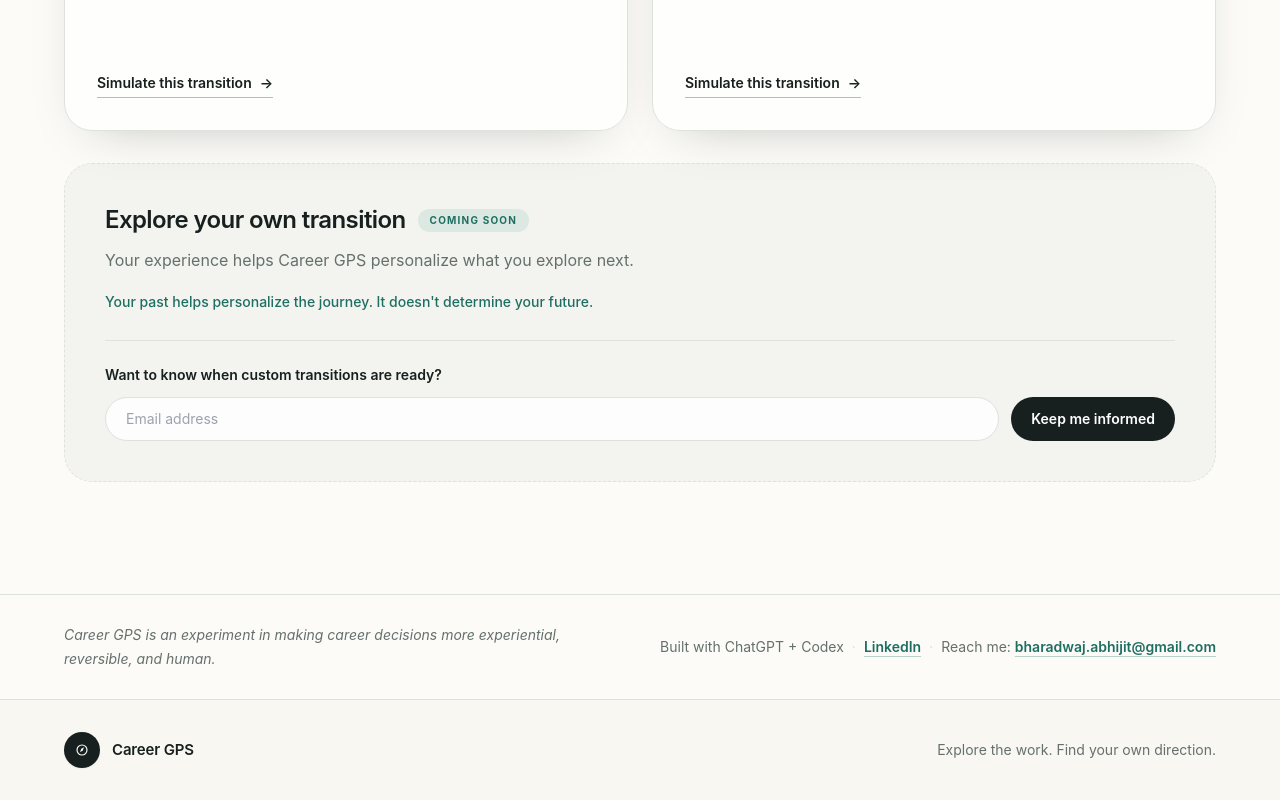
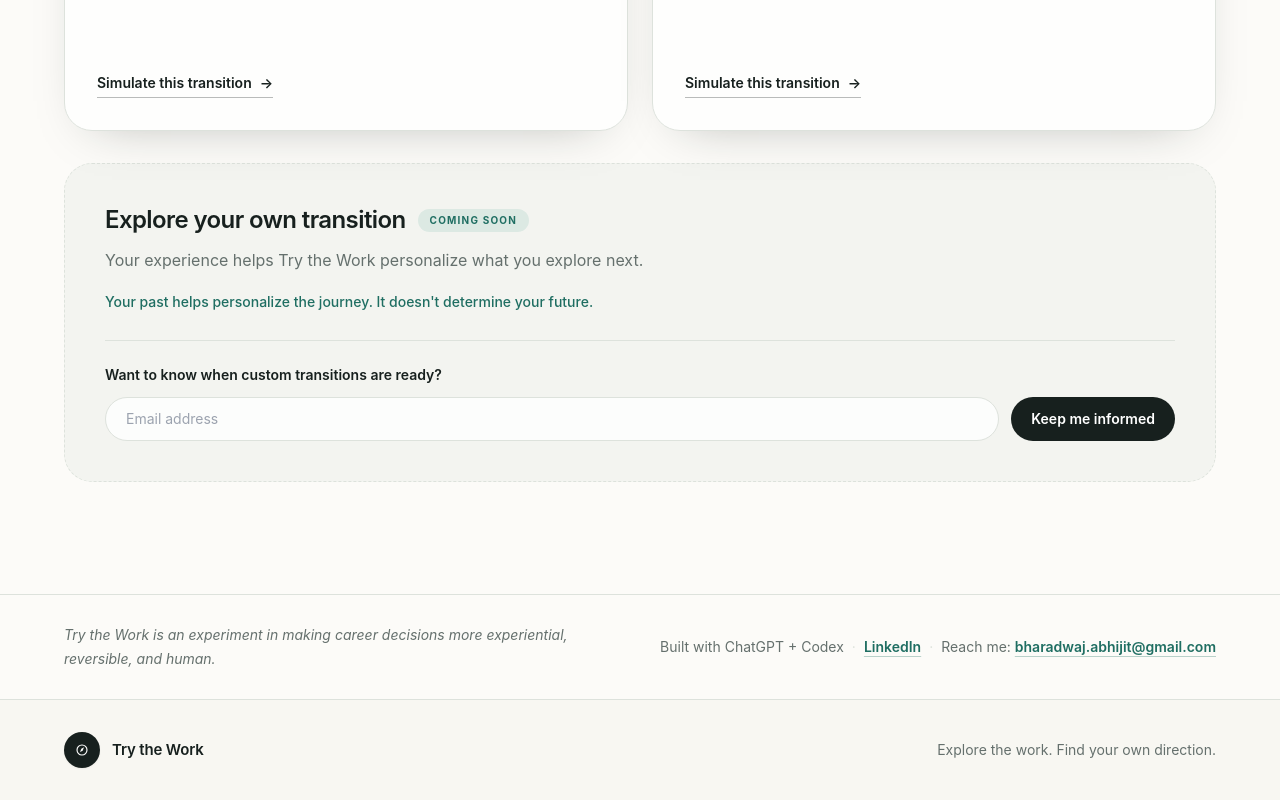
Before and after one commit to AbhijitBharadwaj123/career-gps, a React (Vite) app: page / in a window 1280 px wide. Shown: the part 1294-2094 px from the top of the page. Built offline with nearby package versions, Linux system fonts and the light colour scheme.

Commit message:
Update Try the Work interface copy

```diff
--- a/src/components/About.jsx
+++ b/src/components/About.jsx
@@ -5,9 +5,9 @@ const linkClasses = 'font-semibold text-accent underline decoration-accent/30 un
 
 export default function About() {
   return (
-    <section className="border-t border-line bg-white/45 px-6 py-7 sm:px-8 lg:px-10" aria-label="Career GPS philosophy and contact">
+    <section className="border-t border-line bg-white/45 px-6 py-7 sm:px-8 lg:px-10" aria-label="Try the Work philosophy and contact">
       <div className="mx-auto flex max-w-6xl flex-col gap-3 text-sm leading-6 text-muted md:flex-row md:items-center md:justify-between md:gap-8">
-        <p className="max-w-3xl italic">Career GPS is an experiment in making career decisions more experiential, reversible, and human.</p>
+        <p className="max-w-3xl italic">Try the Work is an experiment in making career decisions more experiential, reversible, and human.</p>
         <p className="md:shrink-0">
           <span>Built with ChatGPT + Codex</span>
           <span className="mx-2 text-line" aria-hidden="true">·</span>
--- a/src/components/Brand.jsx
+++ b/src/components/Brand.jsx
@@ -6,7 +6,7 @@ export default function Brand() {
     <Link
       to="/"
       className="inline-flex items-center gap-3 rounded-full focus-visible:outline-none focus-visible:ring-2 focus-visible:ring-accent focus-visible:ring-offset-4 focus-visible:ring-offset-canvas"
-      aria-label="Career GPS home"
+      aria-label="Try the Work home"
     >
       <span className="grid h-9 w-9 place-items-center rounded-full bg-ink text-white shadow-sm">
         <svg viewBox="0 0 24 24" className="h-4 w-4" aria-hidden="true">
@@ -14,7 +14,7 @@ export default function Brand() {
           <path d="m9 15 2-5 4-2-2 5-4 2Z" fill="currentColor" />
         </svg>
       </span>
-      <span className="text-[15px] font-semibold tracking-[-0.01em] text-ink">Career GPS</span>
+      <span className="text-[15px] font-semibold tracking-[-0.01em] text-ink">Try the Work</span>
     </Link>
   )
 }
--- a/src/components/FeedbackModal.jsx
+++ b/src/components/FeedbackModal.jsx
@@ -55,8 +55,8 @@ export default function FeedbackModal({ open, onClose, outcomeId, transitionId =
       <section className="my-4 max-h-[calc(100vh-2rem)] w-full max-w-2xl overflow-y-auto rounded-[1.75rem] border border-line bg-canvas p-6 shadow-lift sm:p-8" role="dialog" aria-modal="true" aria-labelledby="feedback-heading">
         <div className="flex items-start justify-between gap-6">
           <div>
-            <p className="text-xs font-semibold uppercase tracking-[0.16em] text-accent">Career GPS team</p>
-            <h2 id="feedback-heading" className="mt-2 font-display text-3xl tracking-[-0.035em] text-ink">Give feedback on Career GPS</h2>
+            <p className="text-xs font-semibold uppercase tracking-[0.16em] text-accent">Try the Work team</p>
+            <h2 id="feedback-heading" className="mt-2 font-display text-3xl tracking-[-0.035em] text-ink">Give feedback on Try the Work</h2>
             <p className="mt-3 text-sm leading-6 text-muted">Tell us what helped, what felt confusing, or what you&apos;d like to explore next.</p>
           </div>
           <button type="button" autoFocus onClick={onClose} className="rounded-full border border-line px-3 py-1.5 text-sm text-muted hover:text-ink">Close</button>
@@ -65,7 +65,7 @@ export default function FeedbackModal({ open, onClose, outcomeId, transitionId =
         {status === 'success' ? (
           <div className="mt-8 rounded-2xl border border-accent/15 bg-sage/55 p-6">
             <h3 className="font-display text-3xl text-ink">Thank you.</h3>
-            <p className="mt-3 leading-7 text-muted">Your feedback will help shape what Career GPS explores next.</p>
+            <p className="mt-3 leading-7 text-muted">Your feedback will help shape what Try the Work explores next.</p>
           </div>
         ) : (
           <form name="career-gps-feedback" data-netlify="true" onSubmit={submitFeedback} className="mt-7 space-y-6">
--- a/src/components/Hero.jsx
+++ b/src/components/Hero.jsx
@@ -8,7 +8,7 @@ export default function Hero() {
           Explore before you commit
         </p>
         <h1 className="font-display text-[2.75rem] leading-[1.04] tracking-[-0.045em] text-ink sm:text-6xl sm:leading-[1.02] lg:text-[3.75rem]">
-          Before you commit to your next career move, simulate it.
+          Before you commit to your next career move, try it.
         </h1>
         <p className="mx-auto mt-7 max-w-2xl text-base leading-7 text-muted sm:mt-8 sm:text-lg sm:leading-8">
           Experience the decisions, trade-offs and moments that make up the job — before spending months trying to get it.
--- a/src/components/OwnTransitionCard.jsx
+++ b/src/components/OwnTransitionCard.jsx
@@ -7,7 +7,7 @@ export default function OwnTransitionCard() {
       <div className="max-w-2xl">
         <div className="flex flex-wrap items-center gap-3"><p className="text-xl font-semibold tracking-[-0.025em] text-ink sm:text-2xl">Explore your own transition</p><span className="rounded-full bg-sage px-3 py-1 text-[10px] font-bold uppercase tracking-[0.12em] text-accent">Coming soon</span></div>
         <p className="mt-3 text-[15px] leading-7 text-muted sm:text-base">
-          Your experience helps Career GPS personalize what you explore next.
+          Your experience helps Try the Work personalize what you explore next.
         </p>
         <p className="mt-5 text-sm font-medium text-accent">
           Your past helps personalize the journey. It doesn&apos;t determine your future.
```
